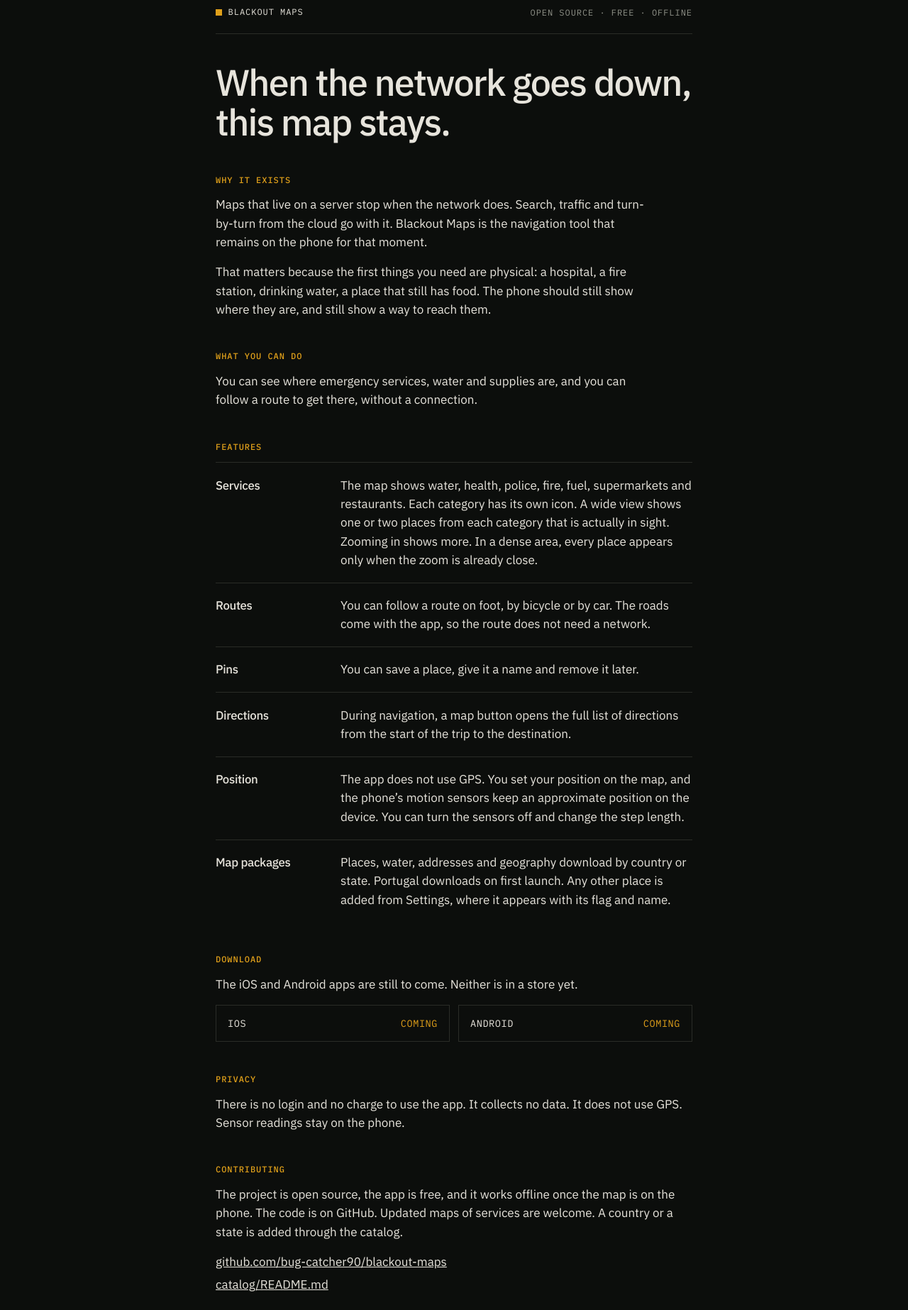
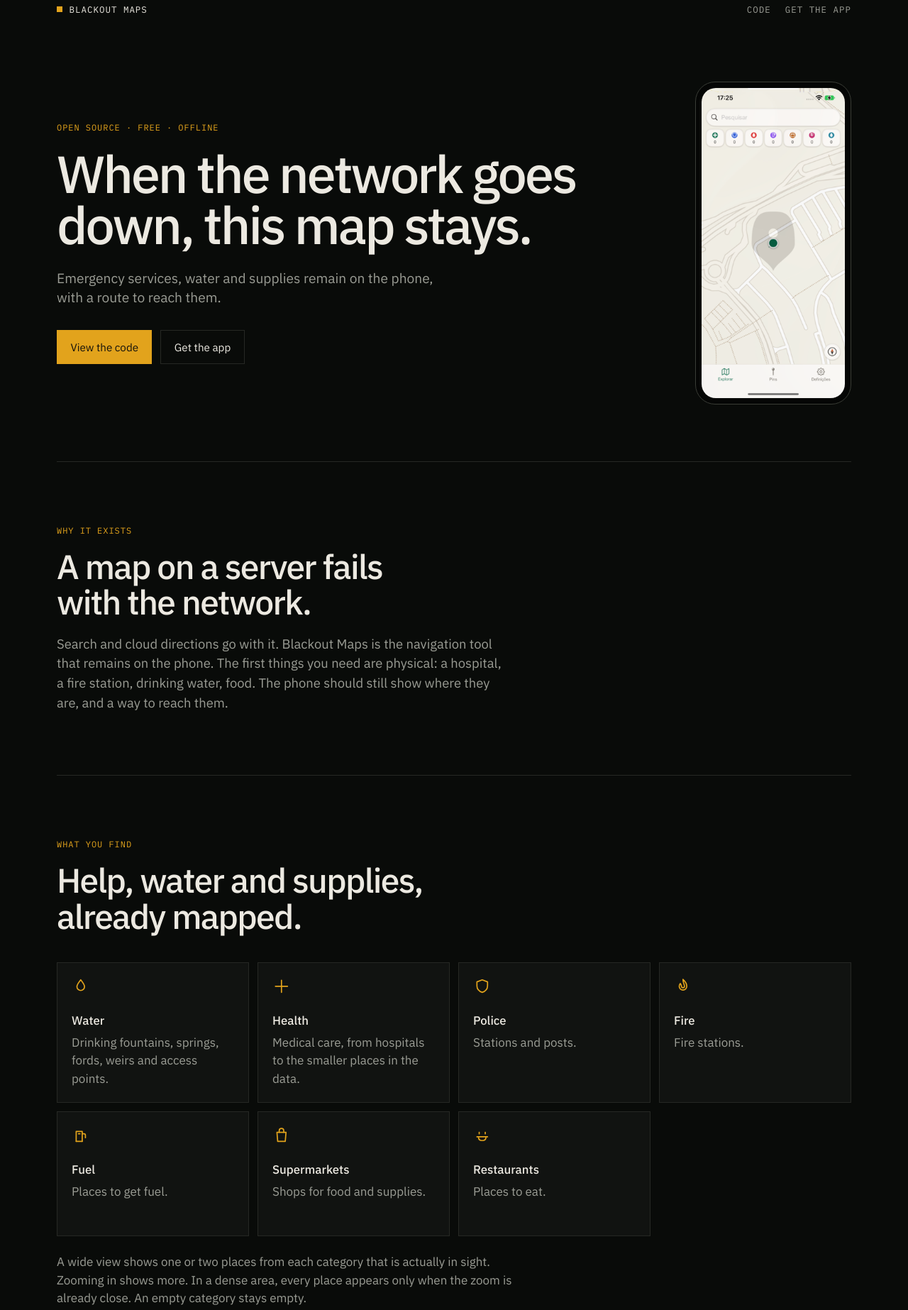
Before and after one commit to bug-catcher90/blackout-maps, a plain HTML site: page website/index.html in a window 1280 px wide. Shown: the part 16-1862 px from the top of the page at 71% size. Drawn offline with Linux system fonts and the light colour scheme.

Commit message:
Redesign the landing page around the phone and a clearer layout.
The hero shows the real app screenshot, and the sections cover why the map exists, what it finds, how you get there, and how to contribute.

```diff
--- a/website/index.html
+++ b/website/index.html
@@ -11,96 +11,141 @@
   <link rel="stylesheet" href="styles.css">
 </head>
 <body>
-  <main class="wrap">
-    <header class="mast">
-      <a class="mark" href="#top"><span class="lamp" aria-hidden="true"></span>Blackout Maps</a>
-      <p class="facts">Open source · Free · Offline</p>
+  <header class="bar">
+    <a class="brand" href="#top"><span class="lamp" aria-hidden="true"></span>Blackout Maps</a>
+    <nav>
+      <a href="https://github.com/bug-catcher90/blackout-maps">Code</a>
+      <a href="#download">Get the app</a>
+    </nav>
   </header>
 
-    <h1 id="top">When the network goes down, this map stays.</h1>
-
-    <section>
-      <h2>Why it exists</h2>
-      <p class="lead">Maps that live on a server stop when the network does. Search, traffic and turn-by-turn from the cloud go with it. Blackout Maps is the navigation tool that remains on the phone for that moment.</p>
-      <p class="lead">That matters because the first things you need are physical: a hospital, a fire station, drinking water, a place that still has food. The phone should still show where they are, and still show a way to reach them.</p>
+  <main>
+    <section class="hero" id="top">
+      <div class="hero-copy">
+        <p class="kicker">Open source · Free · Offline</p>
+        <h1>When the network goes down, this map stays.</h1>
+        <p class="sub">Emergency services, water and supplies remain on the phone, with a route to reach them.</p>
+        <div class="ctas">
+          <a class="btn primary" href="https://github.com/bug-catcher90/blackout-maps">View the code</a>
+          <a class="btn" href="#download">Get the app</a>
+        </div>
+      </div>
+      <figure class="phone">
+        <img src="iphone-map.png" width="280" height="606" alt="Blackout Maps on an iPhone, showing the offline map, service icons and position.">
+      </figure>
     </section>
 
-    <section>
-      <h2>What you can do</h2>
-      <p class="lead">You can see where emergency services, water and supplies are, and you can follow a route to get there, without a connection.</p>
+    <section class="band" id="why">
+      <p class="label">Why it exists</p>
+      <h2>A map on a server fails with the network.</h2>
+      <p class="wide">Search and cloud directions go with it. Blackout Maps is the navigation tool that remains on the phone. The first things you need are physical: a hospital, a fire station, drinking water, food. The phone should still show where they are, and a way to reach them.</p>
     </section>
 
-    <section>
-      <h2>Features</h2>
+    <section class="band" id="find">
+      <p class="label">What you find</p>
+      <h2>Help, water and supplies, already mapped.</h2>
+      <div class="cards">
+        <article>
+          <svg viewBox="0 0 24 24" aria-hidden="true"><path d="M12 3.5c2.8 3.4 5 6.2 5 9.1a5 5 0 0 1-10 0c0-2.9 2.2-5.7 5-9.1z"/></svg>
+          <h3>Water</h3>
+          <p>Drinking fountains, springs, fords, weirs and access points.</p>
+        </article>
+        <article>
+          <svg viewBox="0 0 24 24" aria-hidden="true"><path d="M12 4v16M4 12h16"/></svg>
+          <h3>Health</h3>
+          <p>Medical care, from hospitals to the smaller places in the data.</p>
+        </article>
+        <article>
+          <svg viewBox="0 0 24 24" aria-hidden="true"><path d="M12 3.5 5 6.2v5.3c0 4.2 2.8 7.2 7 8.5 4.2-1.3 7-4.3 7-8.5V6.2L12 3.5z"/></svg>
+          <h3>Police</h3>
+          <p>Stations and posts.</p>
+        </article>
+        <article>
+          <svg viewBox="0 0 24 24" aria-hidden="true"><path d="M12 3s5 4.5 5 9a5 5 0 0 1-10 0c0-1.5.6-2.7 1.5-3.7C9.2 10 10 10.7 10 12a2 2 0 0 0 4 0c0-2.4-2-4.6-2-9z"/></svg>
+          <h3>Fire</h3>
+          <p>Fire stations.</p>
+        </article>
+        <article>
+          <svg viewBox="0 0 24 24" aria-hidden="true"><path d="M6 20V7h8v13"/><path d="M6 20h8"/><path d="M14 10h2.2a2 2 0 0 1 2 2v3.2"/><path d="M9 10h2"/></svg>
+          <h3>Fuel</h3>
+          <p>Places to get fuel.</p>
+        </article>
+        <article>
+          <svg viewBox="0 0 24 24" aria-hidden="true"><path d="M6 8h12l-1 12H7L6 8z"/><path d="M9 8V6a3 3 0 0 1 6 0v2"/></svg>
+          <h3>Supermarkets</h3>
+          <p>Shops for food and supplies.</p>
+        </article>
+        <article>
+          <svg viewBox="0 0 24 24" aria-hidden="true"><path d="M5 14h14M7 14c0 3 2 5 5 5s5-2 5-5"/><path d="M8 10V8M16 10V8"/></svg>
+          <h3>Restaurants</h3>
+          <p>Places to eat.</p>
+        </article>
+      </div>
+      <p class="note">A wide view shows one or two places from each category that is actually in sight. Zooming in shows more. In a dense area, every place appears only when the zoom is already close. An empty category stays empty.</p>
+    </section>
 
-      <article class="feature">
-        <h3>Services</h3>
-        <p>The map shows water, health, police, fire, fuel, supermarkets and restaurants. Each category has its own icon. A wide view shows one or two places from each category that is actually in sight. Zooming in shows more. In a dense area, every place appears only when the zoom is already close.</p>
-      </article>
+    <section class="band" id="route">
+      <p class="label">How you get there</p>
+      <h2>A route that does not need a network.</h2>
+      <div class="modes">
+        <p>On foot</p>
+        <p>By bicycle</p>
+        <p>By car</p>
+      </div>
+      <p class="wide">The roads come with the app. You pick a mode and follow the route to the place you chose.</p>
+    </section>
 
-      <article class="feature">
-        <h3>Routes</h3>
-        <p>You can follow a route on foot, by bicycle or by car. The roads come with the app, so the route does not need a network.</p>
-      </article>
-
-      <article class="feature">
+    <section class="band" id="does">
+      <p class="label">What the app does</p>
+      <h2>Pins, directions, and a position without GPS.</h2>
+      <div class="does">
+        <article>
           <h3>Pins</h3>
           <p>You can save a place, give it a name and remove it later.</p>
         </article>
-
-      <article class="feature">
+        <article>
           <h3>Directions</h3>
           <p>During navigation, a map button opens the full list of directions from the start of the trip to the destination.</p>
         </article>
-
-      <article class="feature">
+        <article>
           <h3>Position</h3>
           <p>The app does not use GPS. You set your position on the map, and the phone’s motion sensors keep an approximate position on the device. You can turn the sensors off and change the step length.</p>
         </article>
-
-      <article class="feature">
+        <article>
           <h3>Map packages</h3>
           <p>Places, water, addresses and geography download by country or state. Portugal downloads on first launch. Any other place is added from Settings, where it appears with its flag and name.</p>
         </article>
+      </div>
     </section>
 
-    <section>
-      <h2>Download</h2>
-      <p>The iOS and Android apps are still to come. Neither is in a store yet.</p>
+    <section class="band" id="open">
+      <p class="label">Open source</p>
+      <h2>Free to use. Offline once the map is on the phone.</h2>
+      <p class="wide">There is no login and no charge. The app collects no data and does not use GPS. Sensor readings stay on the phone. The code is public, and updated maps of services are welcome.</p>
+      <div class="links">
+        <a href="https://github.com/bug-catcher90/blackout-maps">github.com/bug-catcher90/blackout-maps</a>
+        <a href="https://github.com/bug-catcher90/blackout-maps/blob/main/catalog/README.md">catalog/README.md</a>
+      </div>
+
+      <div class="support">
+        <h3>Support the work</h3>
+        <p>PayPal is the direct way. A crypto wallet is the other way.</p>
+        <a class="slot" href="https://paypal.me/YOUR-PAYPAL-NAME">paypal.me/YOUR-PAYPAL-NAME</a>
+        <p class="hint">Replace YOUR-PAYPAL-NAME with the real PayPal.me name.</p>
+        <code class="slot">YOUR-WALLET-ADDRESS</code>
+        <p class="hint">Replace YOUR-WALLET-ADDRESS with the real wallet address.</p>
+      </div>
+    </section>
+
+    <section class="band download" id="download">
+      <p class="label">Download</p>
+      <h2>iOS and Android are still to come.</h2>
+      <p class="wide">Neither app is in a store yet.</p>
       <div class="coming">
         <p><span>iOS</span><span>Coming</span></p>
         <p><span>Android</span><span>Coming</span></p>
       </div>
     </section>
-
-    <section>
-      <h2>Privacy</h2>
-      <p>There is no login and no charge to use the app. It collects no data. It does not use GPS. Sensor readings stay on the phone.</p>
-    </section>
-
-    <section>
-      <h2>Contributing</h2>
-      <p>The project is open source, the app is free, and it works offline once the map is on the phone. The code is on GitHub. Updated maps of services are welcome. A country or a state is added through the catalog.</p>
-      <p class="links">
-        <a href="https://github.com/bug-catcher90/blackout-maps">github.com/bug-catcher90/blackout-maps</a>
-        <a href="https://github.com/bug-catcher90/blackout-maps/blob/main/catalog/README.md">catalog/README.md</a>
-      </p>
-    </section>
-
-    <section>
-      <h2>Support</h2>
-      <p>PayPal is the direct way to support the work. A crypto wallet is the other way.</p>
-      <div class="support">
-        <h3>PayPal</h3>
-        <a class="slot" href="https://paypal.me/YOUR-PAYPAL-NAME">paypal.me/YOUR-PAYPAL-NAME</a>
-        <p class="hint">Replace YOUR-PAYPAL-NAME with the real PayPal.me name.</p>
-        <h3>Wallet</h3>
-        <code class="slot">YOUR-WALLET-ADDRESS</code>
-        <p class="hint">Replace YOUR-WALLET-ADDRESS with the real wallet address.</p>
-      </div>
-    </section>
-
-    <footer>Blackout Maps</footer>
   </main>
 </body>
 </html>
--- a/website/styles.css
+++ b/website/styles.css
@@ -1,15 +1,15 @@
 :root {
-  --bg: #0c0e0c;
-  --ink: #e7e4dc;
-  --muted: #8f9188;
-  --line: #2a2c27;
-  --amber: #e0a01a;
-  --measure: 42rem;
+  --bg: #090b09;
+  --ink: #ece9e1;
+  --muted: #9b9d95;
+  --line: #262824;
+  --amber: #e2a31c;
+  --card: #111311;
 }
 
 * { box-sizing: border-box; }
 
-html { background: var(--bg); }
+html { background: var(--bg); scroll-behavior: smooth; }
 
 body {
   margin: 0;
@@ -17,147 +17,256 @@ body {
   color: var(--ink);
   font-family: "IBM Plex Sans", "Avenir Next", "Segoe UI", sans-serif;
   font-size: 1.0625rem;
-  line-height: 1.55;
-  font-weight: 400;
+  line-height: 1.5;
 }
 
-a { color: var(--ink); }
-a:hover { color: var(--amber); }
+a { color: inherit; }
+:focus-visible { outline: 2px solid var(--amber); outline-offset: 3px; }
 
-:focus-visible {
-  outline: 2px solid var(--amber);
-  outline-offset: 3px;
+.bar {
+  display: flex;
+  justify-content: space-between;
+  align-items: center;
+  gap: 1rem;
+  width: min(1120px, calc(100% - 3rem));
+  margin: 0 auto;
+  padding: 1.25rem 0;
+  font-family: "IBM Plex Mono", ui-monospace, monospace;
+  font-size: 0.78rem;
+  letter-spacing: 0.08em;
+  text-transform: uppercase;
 }
 
-.wrap {
-  width: min(var(--measure), calc(100% - 2.5rem));
-  margin: 0 auto;
-  padding: 1.5rem 0 4rem;
+.brand {
+  display: inline-flex;
+  align-items: center;
+  gap: 0.6rem;
+  text-decoration: none;
 }
 
-.mast {
-  display: flex;
-  justify-content: space-between;
-  gap: 1rem;
-  align-items: baseline;
-  padding-bottom: 1.25rem;
-  border-bottom: 1px solid var(--line);
+.lamp {
+  width: 0.5rem;
+  height: 0.5rem;
+  background: var(--amber);
+}
+
+.bar nav { display: flex; gap: 1.25rem; }
+.bar nav a { color: var(--muted); text-decoration: none; }
+.bar nav a:hover { color: var(--ink); }
+
+.hero {
+  width: min(1120px, calc(100% - 3rem));
+  margin: 0 auto;
+  padding: 4.5rem 0 5rem;
+  display: grid;
+  grid-template-columns: minmax(0, 1fr) 240px;
+  gap: 4rem;
+  align-items: center;
+}
+
+.kicker {
+  margin: 0 0 1.25rem;
+  color: var(--amber);
   font-family: "IBM Plex Mono", ui-monospace, monospace;
   font-size: 0.75rem;
   letter-spacing: 0.08em;
   text-transform: uppercase;
 }
 
-.mark {
+h1 {
+  margin: 0;
+  font-size: clamp(2.8rem, 6vw, 4.6rem);
+  font-weight: 500;
+  letter-spacing: -0.04em;
+  line-height: 0.98;
+}
+
+.sub {
+  margin: 1.5rem 0 0;
+  max-width: 34rem;
+  color: var(--muted);
+  font-size: 1.2rem;
+  line-height: 1.45;
+}
+
+.ctas { display: flex; flex-wrap: wrap; gap: 0.75rem; margin-top: 2rem; }
+
+.btn {
   display: inline-flex;
   align-items: center;
-  gap: 0.55rem;
+  min-height: 3rem;
+  padding: 0 1.15rem;
+  border: 1px solid var(--line);
   color: var(--ink);
   text-decoration: none;
+  font-size: 0.95rem;
 }
 
-.lamp {
-  width: 0.55rem;
-  height: 0.55rem;
-  background: var(--amber);
-  flex: none;
+.btn.primary { background: var(--amber); color: #14120c; border-color: var(--amber); }
+.btn:hover { border-color: var(--amber); }
+
+.phone {
+  margin: 0;
+  width: 220px;
+  justify-self: end;
+  padding: 8px;
+  border: 1px solid #3a3d36;
+  border-radius: 28px;
+  background: #050605;
 }
 
-.facts { color: var(--muted); margin: 0; }
+.phone img {
+  display: block;
+  width: 100%;
+  height: auto;
+  border-radius: 20px;
+}
 
-h1 {
-  margin: 2.5rem 0 1.25rem;
-  font-size: clamp(2.15rem, 5vw, 3.25rem);
-  font-weight: 500;
-  letter-spacing: -0.035em;
-  line-height: 1.08;
+.band {
+  width: min(1120px, calc(100% - 3rem));
+  margin: 0 auto;
+  padding: 5.5rem 0;
+  border-top: 1px solid var(--line);
+}
+
+.label {
+  margin: 0 0 1rem;
+  color: var(--amber);
+  font-family: "IBM Plex Mono", ui-monospace, monospace;
+  font-size: 0.75rem;
+  letter-spacing: 0.08em;
+  text-transform: uppercase;
 }
 
 h2 {
-  margin: 2.75rem 0 0.75rem;
-  font-size: 0.75rem;
-  font-family: "IBM Plex Mono", ui-monospace, monospace;
+  margin: 0 0 1.25rem;
+  max-width: 18ch;
+  font-size: clamp(2rem, 4vw, 3rem);
   font-weight: 500;
-  letter-spacing: 0.08em;
-  text-transform: uppercase;
-  color: var(--amber);
+  letter-spacing: -0.035em;
+  line-height: 1.05;
 }
 
-h3 {
+.wide {
   margin: 0;
+  max-width: 40rem;
+  color: var(--muted);
+  font-size: 1.15rem;
+}
+
+.cards {
+  display: grid;
+  grid-template-columns: repeat(4, 1fr);
+  gap: 0.75rem;
+  margin-top: 2.5rem;
+}
+
+.cards article {
+  min-height: 11rem;
+  padding: 1.25rem;
+  background: var(--card);
+  border: 1px solid var(--line);
+}
+
+.cards svg {
+  width: 1.6rem;
+  height: 1.6rem;
+  fill: none;
+  stroke: var(--amber);
+  stroke-width: 1.6;
+  stroke-linecap: round;
+  stroke-linejoin: round;
+}
+
+.cards h3, .does h3, .support h3 {
+  margin: 1rem 0 0.35rem;
   font-size: 1.05rem;
   font-weight: 500;
-  letter-spacing: -0.02em;
 }
 
-p { margin: 0 0 1rem; }
+.cards p, .does p, .support p { margin: 0; color: var(--muted); }
 
-.lead { max-width: 38rem; }
-
-.feature {
-  display: grid;
-  grid-template-columns: 9.5rem 1fr;
-  gap: 1rem 1.5rem;
-  padding: 1.15rem 0;
-  border-top: 1px solid var(--line);
+.note {
+  margin: 1.5rem 0 0;
+  max-width: 42rem;
+  color: var(--muted);
 }
 
-.feature p { margin: 0; color: var(--ink); }
+.modes {
+  display: grid;
+  grid-template-columns: repeat(3, 1fr);
+  gap: 1rem;
+  margin: 2rem 0 1.5rem;
+}
+
+.modes p {
+  margin: 0;
+  padding: 1.5rem 0;
+  border-top: 2px solid var(--amber);
+  font-size: clamp(1.6rem, 3vw, 2.2rem);
+  letter-spacing: -0.03em;
+}
+
+.does {
+  display: grid;
+  grid-template-columns: 1fr 1fr;
+  gap: 2.5rem 3rem;
+  margin-top: 2rem;
+}
+
+.does article { padding-top: 1rem; border-top: 1px solid var(--line); }
+.does p { margin-top: 0.5rem; }
+
+.links { display: flex; flex-direction: column; gap: 0.4rem; margin-top: 1.75rem; }
+.links a { color: var(--ink); }
+
+.support { margin-top: 3rem; max-width: 36rem; }
+.support h3 { margin-top: 0; }
+
+.slot {
+  display: block;
+  margin: 1rem 0 0.35rem;
+  padding: 0.85rem 1rem;
+  border: 1px solid var(--amber);
+  color: var(--amber);
+  font-family: "IBM Plex Mono", ui-monospace, monospace;
+  font-size: 0.95rem;
+  text-decoration: none;
+  word-break: break-all;
+}
+
+.hint { margin-top: 0.35rem !important; font-size: 0.9rem; }
 
 .coming {
   display: grid;
   grid-template-columns: 1fr 1fr;
   gap: 0.75rem;
-  margin-top: 0.25rem;
+  max-width: 36rem;
+  margin-top: 2rem;
 }
 
 .coming p {
   margin: 0;
-  padding: 0.9rem 1rem;
+  padding: 1.1rem 1.15rem;
   border: 1px solid var(--line);
   display: flex;
   justify-content: space-between;
-  gap: 1rem;
   font-family: "IBM Plex Mono", ui-monospace, monospace;
-  font-size: 0.85rem;
-  letter-spacing: 0.04em;
+  letter-spacing: 0.06em;
   text-transform: uppercase;
 }
 
 .coming span:last-child { color: var(--amber); }
 
-.links { display: flex; flex-direction: column; gap: 0.35rem; }
-.links a { word-break: break-word; }
-
-.support { border-top: 1px solid var(--line); padding-top: 1rem; }
-.support h3 { margin-bottom: 0.35rem; }
-
-.slot {
-  display: block;
-  margin: 0.75rem 0 0.35rem;
-  padding: 0.7rem 0.8rem;
-  border: 1px solid var(--amber);
-  color: var(--amber);
-  font-family: "IBM Plex Mono", ui-monospace, monospace;
-  font-size: 0.9rem;
-  text-decoration: none;
-  word-break: break-all;
+@media (max-width: 900px) {
+  .hero { grid-template-columns: 1fr; gap: 3rem; padding-top: 2.5rem; }
+  .phone { justify-self: start; width: 200px; }
+  .cards { grid-template-columns: 1fr 1fr; }
+  .does, .modes, .coming { grid-template-columns: 1fr; }
 }
 
-.hint { color: var(--muted); font-size: 0.9rem; }
-
-footer {
-  margin-top: 3rem;
-  padding-top: 1rem;
-  border-top: 1px solid var(--line);
-  color: var(--muted);
-  font-family: "IBM Plex Mono", ui-monospace, monospace;
-  font-size: 0.75rem;
-  letter-spacing: 0.04em;
+@media (max-width: 560px) {
+  .bar, .hero, .band { width: min(1120px, calc(100% - 2rem)); }
+  .cards { grid-template-columns: 1fr; }
+  .bar nav { gap: 0.8rem; }
 }
-
-@media (max-width: 640px) {
-  .mast { flex-direction: column; }
-  .feature { grid-template-columns: 1fr; gap: 0.35rem; }
-  .coming { grid-template-columns: 1fr; }
-}
```
Also changed, not shown: website/iphone-map.png (added). Lines whose indentation alone changed are shown as unchanged.
